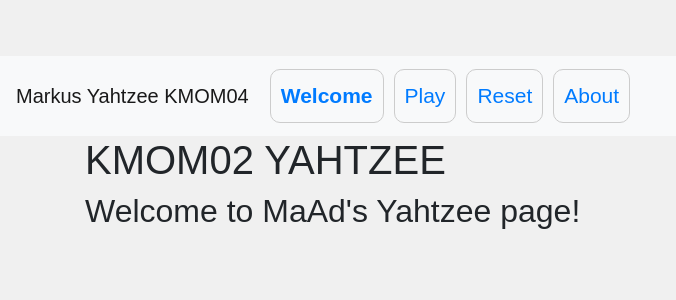
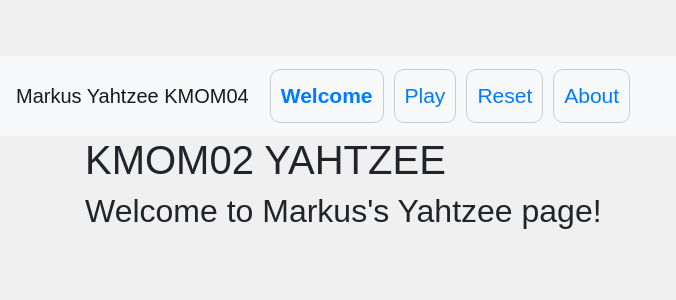
Before and after one commit to showgun666/oopython, a Flask app: page / in a window 1280 px wide. Shown: the top 300 px of the page, without its empty margins (0-676 px from the left). Run offline with Flask 3, Linux system fonts and the light colour scheme; some libraries are stand-ins or nearby versions.

Commit message:
Removed Adam as co-creator

```diff
--- a/yahtzee2/templates/index.html
+++ b/yahtzee2/templates/index.html
@@ -3,7 +3,7 @@
 <div class="container" role="main">
     <div class="page-header">
         <h1>KMOM02 YAHTZEE</h1>
-        <h2>Welcome to MaAd's Yahtzee page!</h2>
+        <h2>Welcome to Markus's Yahtzee page!</h2>
     </div>
 </div>
 
```
